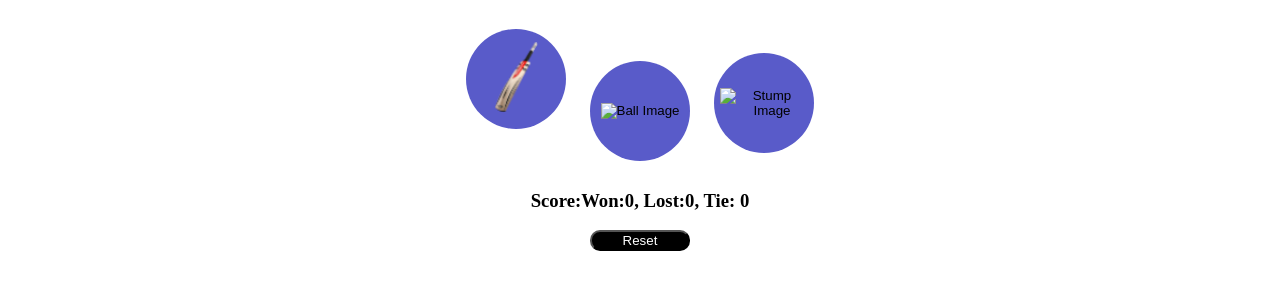
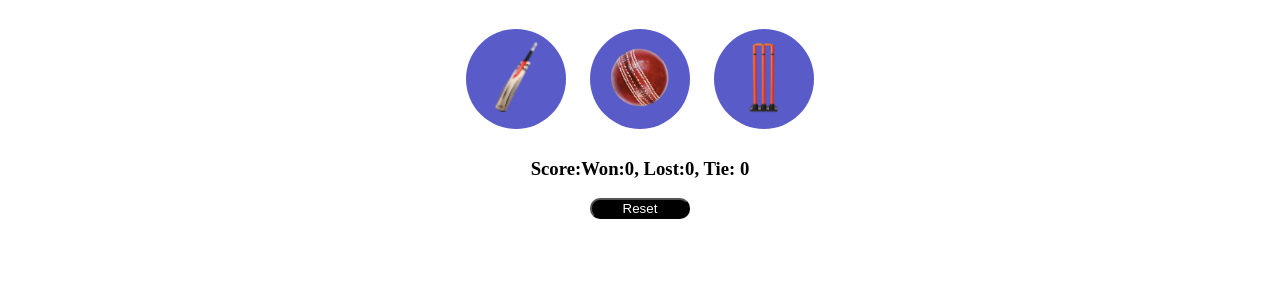
Before and after one commit to avanit-kushwaha/Cricket-App, a plain HTML site: page index.html in a window 1280 px wide. Shown: the part 61-350 px from the top of the page. Drawn offline with Linux system fonts and the light colour scheme.

Commit message:
Update index.html

```diff
--- a/index.html
+++ b/index.html
@@ -20,7 +20,7 @@
     resultMsg = getResult('Ball', computerChoice);
     showResult('Ball', computerChoice, resultMsg);
   ">
-    <img src="images/ball.png" alt="Ball Image" class="choice-image">
+    <img src="ball.png" alt="Ball Image" class="choice-image">
   </button>
 
   <button class="choice-button" onclick="
@@ -28,7 +28,7 @@
     resultMsg = getResult('Stump', computerChoice);
     showResult('Stump', computerChoice, resultMsg);
   ">
-    <img src="images/stump.png" alt="Stump Image" class="choice-image">
+    <img src="stump.png" alt="Stump Image" class="choice-image">
   </button>
 
   <h3 id="user-move"></h3>
```
